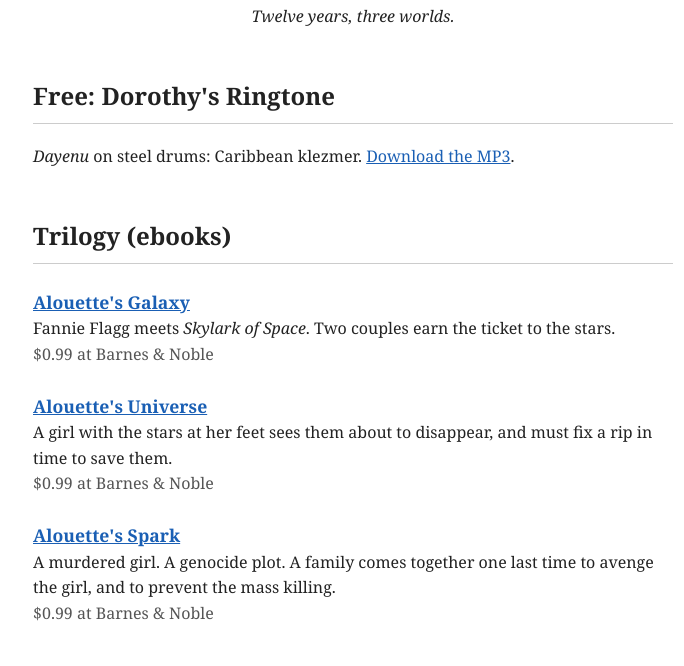
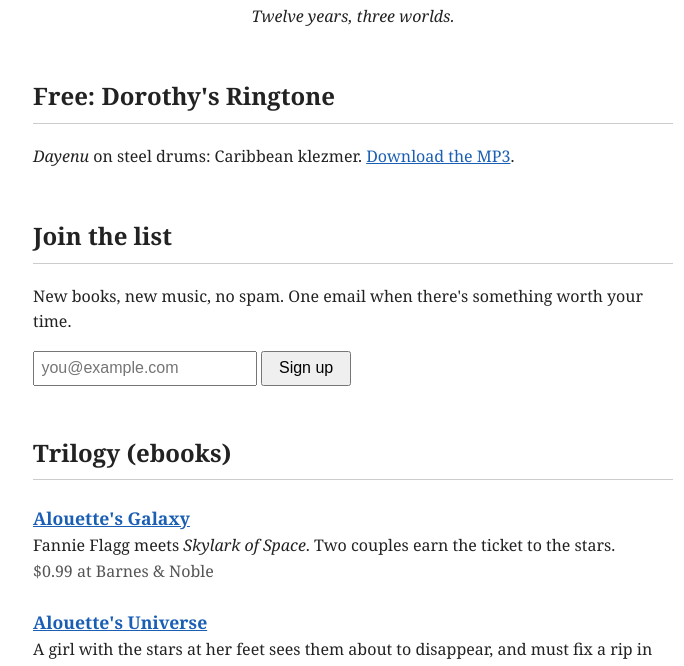
Before and after one commit to IronAutie/Alouette, a plain HTML site: page index.html in a window 1280 px wide. Shown: the part 101-767 px from the top of the page, without its empty margins (287-971 px from the left). Drawn offline with Linux system fonts and the light colour scheme.

Commit message:
Add email signup form (FormSubmit) (2026-10-11)

```diff
--- a/index.html
+++ b/index.html
@@ -29,6 +29,14 @@ a { color: #1a5fb4; }
 
 <h2>Free: Dorothy's Ringtone</h2>
 <p><em>Dayenu</em> on steel drums: Caribbean klezmer. <a href="dorothys-ringtone.mp3">Download the MP3</a>.</p>
+
+<h2>Join the list</h2>
+<p>New books, new music, no spam. One email when there's something worth your time.</p>
+<form action="https://formsubmit.co/i.am.extremely.useful@gmail.com" method="POST">
+<input type="email" name="email" placeholder="you@example.com" required style="padding:0.4em; font-size:1em;">
+<input type="hidden" name="_subject" value="Alouette list signup">
+<button type="submit" style="padding:0.4em 1em; font-size:1em;">Sign up</button>
+</form>
 
 <h2>Trilogy (ebooks)</h2>
 
```
